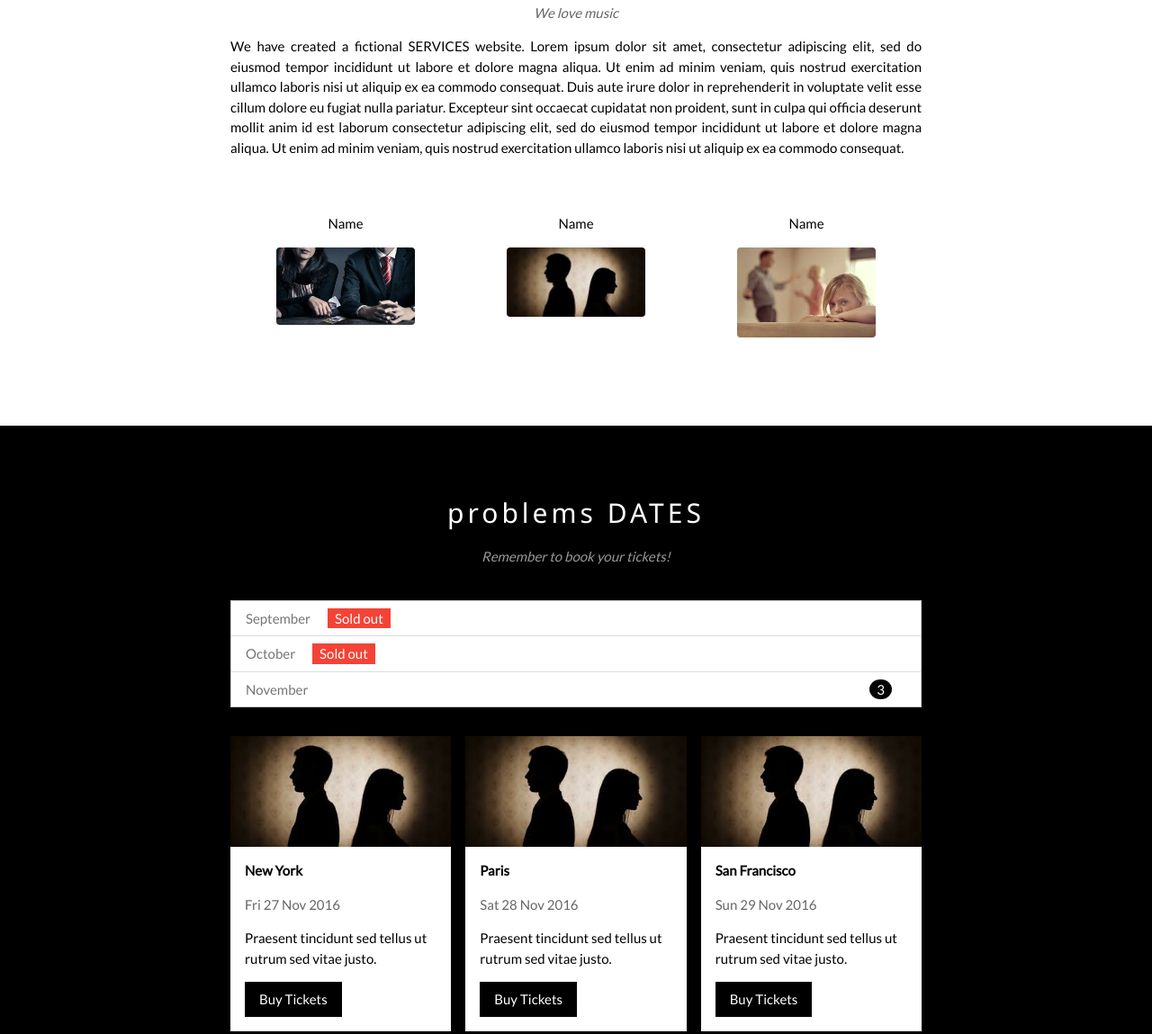
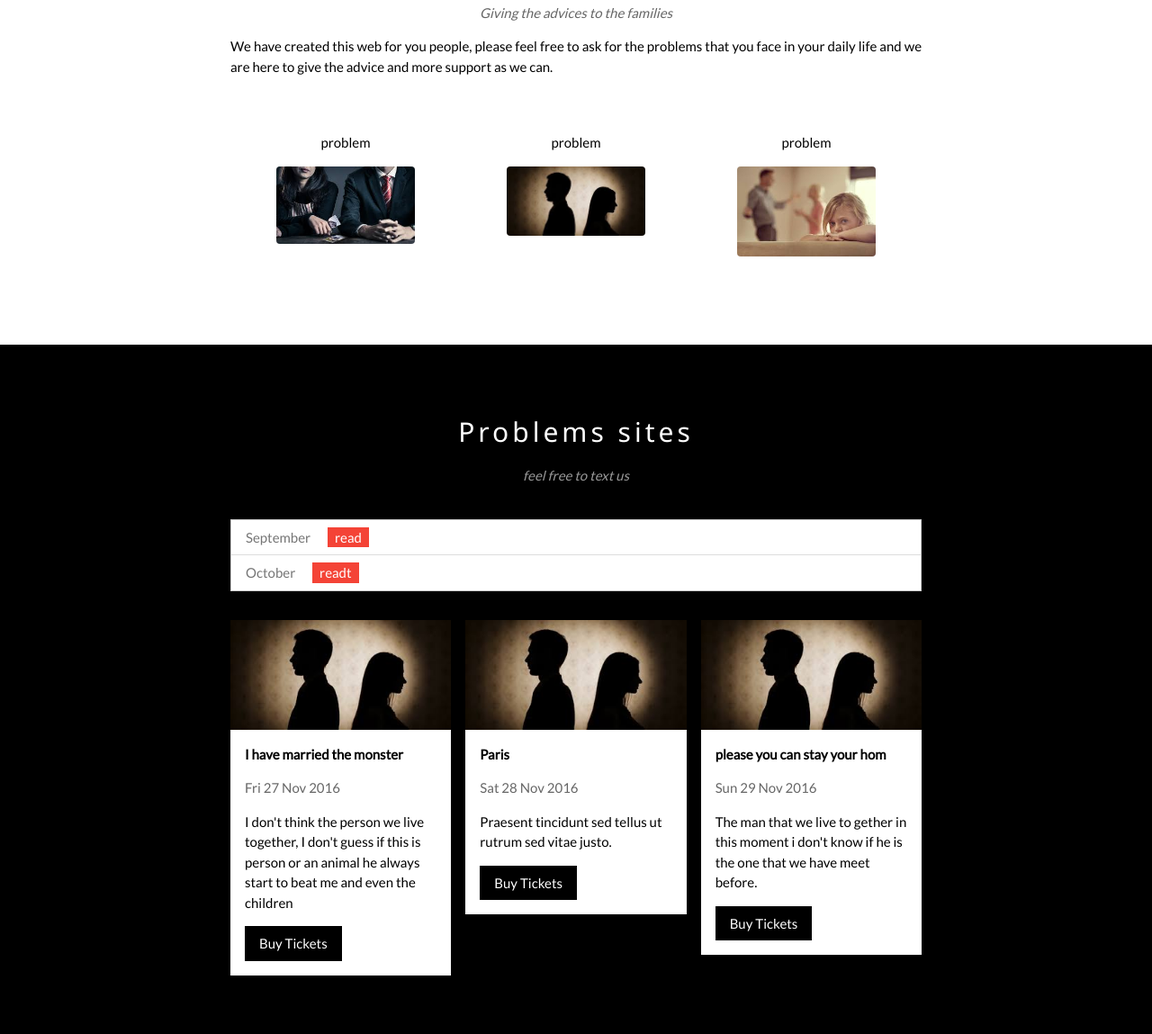
Before and after one commit to NTAGAND/tahad, a plain HTML site: page index.html in a window 1280 px wide. Shown: the part 1031-2180 px from the top of the page at 90% size. Drawn offline with nearby package versions, Linux system fonts and the light colour scheme.

Commit message:
Update index.html

```diff
--- a/index.html
+++ b/index.html
@@ -56,36 +56,33 @@ body {font-family: "Lato", sans-serif}
   <div class="mySlides w3-display-container w3-center">
     <img src="images/4.jpg" style="width:100%">
     <div class="w3-display-bottommiddle w3-container w3-text-white w3-padding-32 w3-hide-small">
-      <h3>New York</h3>
-      <p><b>The atmosphere in New York is lorem ipsum.</b></p>
+      <h3>Staying how</h3>
+      <p><b>please be patient the good time will come soon</b></p>
     </div>
   </div>
   <div class="mySlides w3-display-container w3-center">
     <img src="images/2.jpg" style="width:100%">
     <div class="w3-display-bottommiddle w3-container w3-text-white w3-padding-32 w3-hide-small">
-      <h3>Chicago</h3>
-      <p><b>Thank you, Chicago - A night we won't forget.</b></p>
+      <h3>I want to leave</h3>
+      <p><b>I can't wait for the caurt to support us because my pertner is not good for me now</b></p>
     </div>
   </div>
 
   <!-- The SERVICES Section -->
   <div class="w3-container w3-content w3-center w3-padding-64" style="max-width:800px" id="SERVICES">
     <h2 class="w3-wide">THE SERVICES</h2>
-    <p class="w3-opacity"><i>We love music</i></p>
-    <p class="w3-justify">We have created a fictional SERVICES website. Lorem ipsum dolor sit amet, consectetur adipiscing elit, sed do eiusmod tempor incididunt ut labore et dolore magna aliqua. Ut enim ad minim veniam, quis nostrud exercitation ullamco laboris nisi ut aliquip
-      ex ea commodo consequat. Duis aute irure dolor in reprehenderit in voluptate velit esse cillum dolore eu fugiat nulla pariatur. Excepteur sint occaecat cupidatat non proident, sunt in culpa qui officia deserunt mollit anim id est laborum consectetur
-      adipiscing elit, sed do eiusmod tempor incididunt ut labore et dolore magna aliqua. Ut enim ad minim veniam, quis nostrud exercitation ullamco laboris nisi ut aliquip ex ea commodo consequat.</p>
-    <div class="w3-row w3-padding-32">
+    <p class="w3-opacity"><i>Giving the advices to the families</i></p>
+    <p class="w3-justify">We have created this web for you people, please feel free to ask for the problems that you face in your daily life and we are here to give the advice and more support as we can.<div class="w3-row w3-padding-32">
       <div class="w3-third">
-        <p>Name</p>
+        <p>problem</p>
         <img src="images/6.jpg" class="w3-round w3-margin-bottom" alt="Random Name" style="width:60%">
       </div>
       <div class="w3-third">
-        <p>Name</p>
+        <p>problem</p>
         <img src="images/5.jpg" class="w3-round w3-margin-bottom" alt="Random Name" style="width:60%">
       </div>
       <div class="w3-third">
-        <p>Name</p>
+        <p>problem</p>
         <img src="images/1.jpg" class="w3-round" alt="Random Name" style="width:60%">
       </div>
     </div>
@@ -94,22 +91,21 @@ body {font-family: "Lato", sans-serif}
   <!-- The problems Section -->
   <div class="w3-black" id="problems">
     <div class="w3-container w3-content w3-padding-64" style="max-width:800px">
-      <h2 class="w3-wide w3-center">problems DATES</h2>
-      <p class="w3-opacity w3-center"><i>Remember to book your tickets!</i></p><br>
+      <h2 class="w3-wide w3-center">Problems sites</h2>
+      <p class="w3-opacity w3-center"><i>feel free to text us</i></p><br>
 
       <ul class="w3-ul w3-border w3-white w3-text-grey">
-        <li class="w3-padding">September <span class="w3-tag w3-red w3-margin-left">Sold out</span></li>
-        <li class="w3-padding">October <span class="w3-tag w3-red w3-margin-left">Sold out</span></li>
-        <li class="w3-padding">November <span class="w3-badge w3-right w3-margin-right">3</span></li>
+        <li class="w3-padding">September <span class="w3-tag w3-red w3-margin-left">read</span></li>
+        <li class="w3-padding">October <span class="w3-tag w3-red w3-margin-left">readt</span></li>
       </ul>
 
       <div class="w3-row-padding w3-padding-32" style="margin:0 -16px">
         <div class="w3-third w3-margin-bottom">
           <img src="images/5.jpg" alt="New York" style="width:100%" class="w3-hover-opacity">
           <div class="w3-container w3-white">
-            <p><b>New York</b></p>
+            <p><b>I have married the monster</b></p>
             <p class="w3-opacity">Fri 27 Nov 2016</p>
-            <p>Praesent tincidunt sed tellus ut rutrum sed vitae justo.</p>
+            <p>I don't think the person we live together, I don't guess if this is person or an animal he always start to beat me and even the children</p>
             <button class="w3-button w3-black w3-margin-bottom" onclick="document.getElementById('ticketModal').style.display='block'">Buy Tickets</button>
           </div>
         </div>
@@ -125,9 +121,9 @@ body {font-family: "Lato", sans-serif}
         <div class="w3-third w3-margin-bottom">
           <img src="images/5.jpg" alt="San Francisco" style="width:100%" class="w3-hover-opacity">
           <div class="w3-container w3-white">
-            <p><b>San Francisco</b></p>
+            <p><b>please you can stay your hom</b></p>
             <p class="w3-opacity">Sun 29 Nov 2016</p>
-            <p>Praesent tincidunt sed tellus ut rutrum sed vitae justo.</p>
+            <p>The man that we live to gether in this moment i don't know if he is the one that we have meet before.</p>
             <button class="w3-button w3-black w3-margin-bottom" onclick="document.getElementById('ticketModal').style.display='block'">Buy Tickets</button>
           </div>
         </div>
@@ -161,9 +157,9 @@ body {font-family: "Lato", sans-serif}
     <p class="w3-opacity w3-center"><i>Fan? Drop a note!</i></p>
     <div class="w3-row w3-padding-32">
       <div class="w3-col m6 w3-large w3-margin-bottom">
-        <i class="fa fa-map-marker" style="width:30px"></i> Chicago, US<br>
-        <i class="fa fa-phone" style="width:30px"></i> Phone: +00 151515<br>
-        <i class="fa fa-envelope" style="width:30px"> </i> Email: mail@mail.com<br>
+        <i class="fa fa-map-marker" style="width:30px"></i> Kigali, RWANDA<br>
+        <i class="fa fa-phone" style="width:30px"></i> Phone: +250788565520<br>
+        <i class="fa fa-envelope" style="width:30px"> </i> Email: munanira64@gmail.com<br>
       </div>
       <div class="w3-col m6">
         <form action="https://www.w3schools.com/action_page.php" target="_blank">
```
